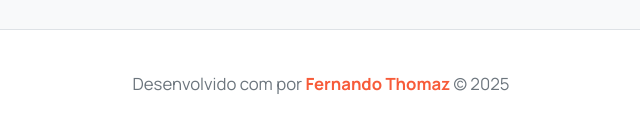
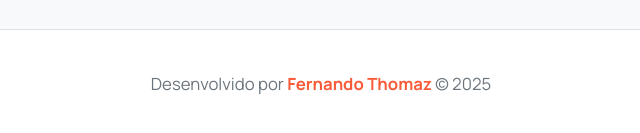
Before and after one commit to thomazip/Hosana, a plain HTML site: page gerador-versiculos/index.html in a window 1280 px wide. Shown: the part 959-1092 px from the top of the page, 319-959 px from the left. Drawn offline with Linux system fonts and the light colour scheme.

Commit message:
ultra minor changes

```diff
--- a/gerador-versiculos/index.html
+++ b/gerador-versiculos/index.html
@@ -35,7 +35,7 @@
 
   <footer class="global-footer">
 
-    <p>Desenvolvido com por <a href="https://github.com/thomazip" target="_blank" rel="noopener noreferrer">Fernando Thomaz</a> &copy; 2025</p>
+    <p>Desenvolvido por <a href="https://github.com/thomazip" target="_blank" rel="noopener noreferrer">Fernando Thomaz</a> &copy; 2025</p>
   </footer>
 
 
```
Also changed, not shown: index.html (+1 -1 lines).
